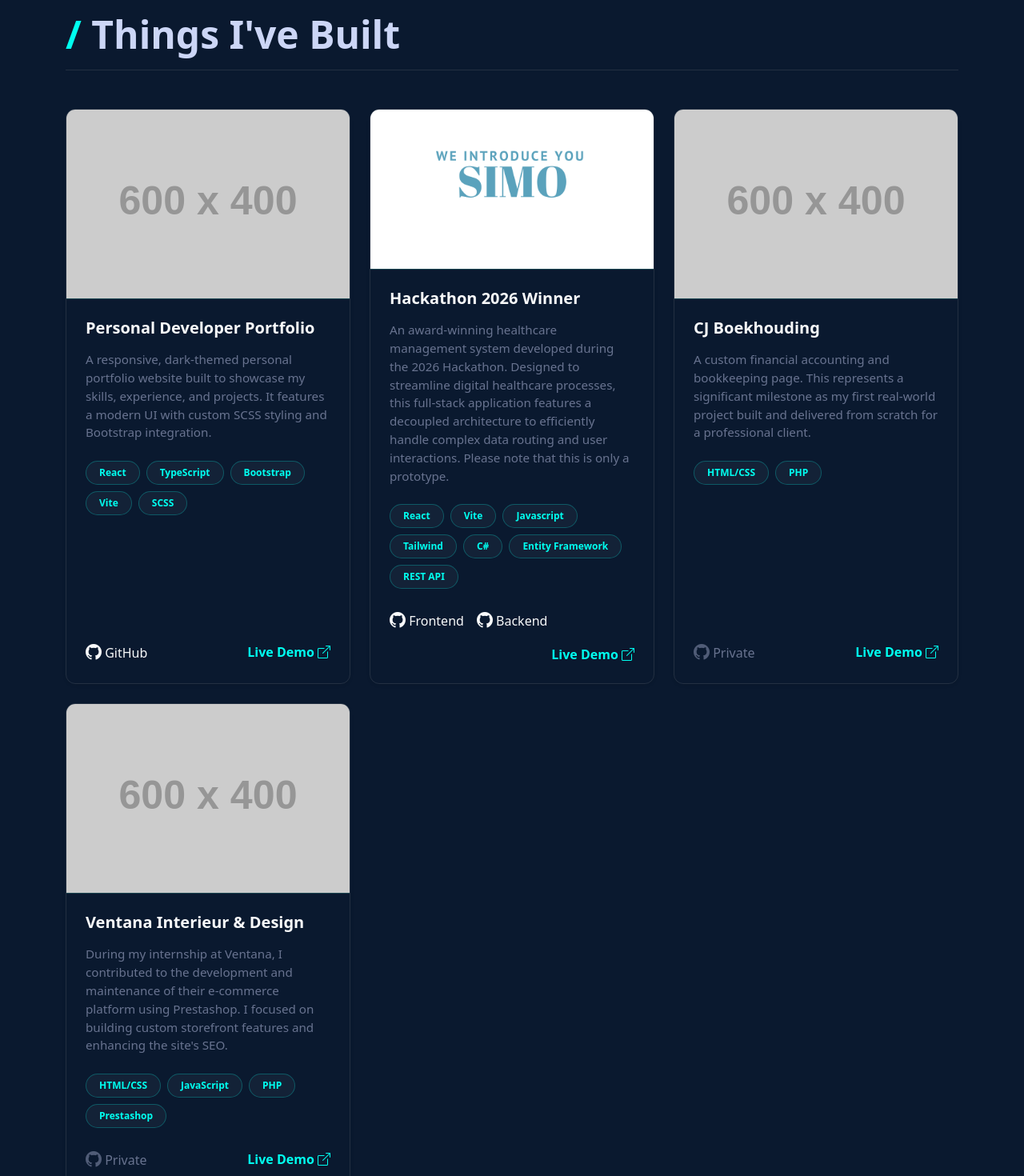
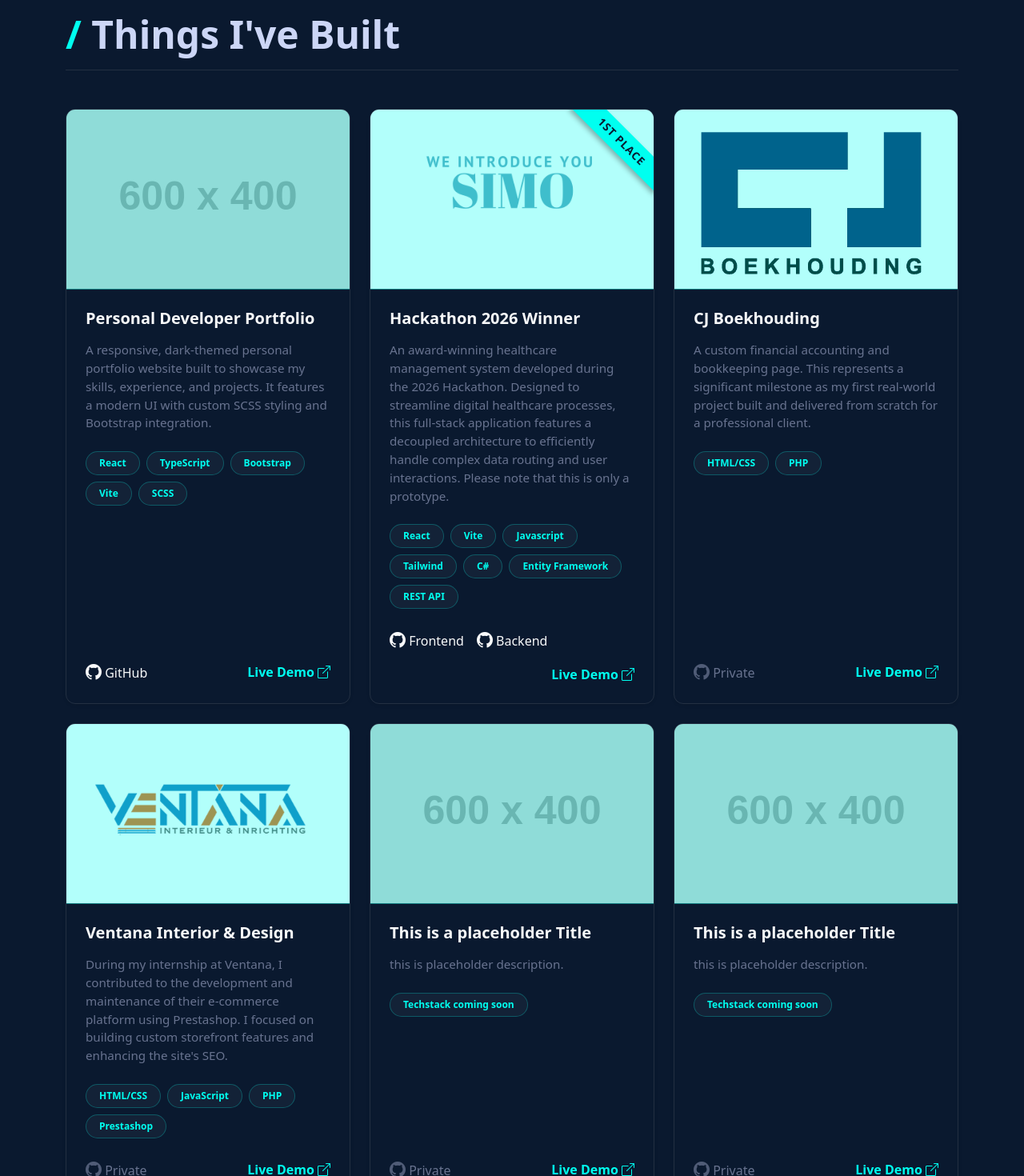
Before and after one commit to cg0744/portfolio, a React (Vite) app: page / in a window 1280 px wide. Shown: the part 2600-4070 px from the top of the page at 80% size. Built offline with nearby package versions, Linux system fonts and the light colour scheme.

Commit message:
added images for boekhouding and ventana

```diff
--- a/src/components/Projects.tsx
+++ b/src/components/Projects.tsx
@@ -22,14 +22,15 @@ export default function Projects() {
         { label: "Frontend", url: "https://github.com/chrisG074/hackathon-zorg-systeem-frontend" },
         { label: "Backend", url: "https://github.com/chrisG074/hackathon-zorg-systeem-backend" }
       ],
-      liveLink: "https://hackathon-zorg-systeem-frontend.vercel.app"
+      liveLink: "https://hackathon-zorg-systeem-frontend.vercel.app",
+      ribbon: "1st Place" // Added ribbon property here
     },
     {
       id: 3,
       title: "CJ Boekhouding",
       description: "A custom financial accounting and bookkeeping page. This represents a significant milestone as my first real-world project built and delivered from scratch for a professional client.",
       techStack: ["HTML/CSS", "PHP"],
-      image: "https://placehold.co/600x400/112240/64ffda?text=CJ+Boekhouding",
+      image: "/projects/CJBoekhouding.png",
       githubLinks: [
         { label: "Private", url: "#" }
       ],
@@ -37,14 +38,36 @@ export default function Projects() {
     },
     {
       id: 4,
-      title: "Ventana Interieur & Design",
+      title: "Ventana Interior & Design",
       description: "During my internship at Ventana, I contributed to the development and maintenance of their e-commerce platform using Prestashop. I focused on building custom storefront features and enhancing the site's SEO.",
       techStack: ["HTML/CSS", "JavaScript", "PHP", "Prestashop"],
-      image: "https://placehold.co/600x400/112240/64ffda?text=Ventana+Interieur",
+      image: "/projects/Ventana.png",
       githubLinks: [
         { label: "Private", url: "#" }
       ],
       liveLink: "https://www.ventanastore.nl"
+    },
+    {
+      id: 5,
+      title: "This is a placeholder Title",
+      description: "this is placeholder description.",
+      techStack: ["Techstack coming soon"],
+      image: "https://placehold.co/600x400/112240/64ffda?text=Coming+soon",
+      githubLinks: [
+        { label: "Private", url: "#" }
+      ],
+      liveLink: "#"
+    },
+    {
+      id: 6,
+      title: "This is a placeholder Title",
+      description: "this is placeholder description.",
+      techStack: ["Techstack coming soon"],
+      image: "https://placehold.co/600x400/112240/64ffda?text=Coming+soon",
+      githubLinks: [
+        { label: "Private", url: "#" }
+      ],
+      liveLink: "#"
     }
   ];
 
@@ -66,9 +89,48 @@ export default function Projects() {
         <div className="row g-4">
           {portfolioProjects.map((project) => (
             <div key={project.id} className="col-md-6 col-lg-4">
-              {/* Dark Mode Card Styling */}
-              <div className="card h-100 bg-transparent border border-secondary border-opacity-25 shadow-sm" style={{ borderRadius: '12px', overflow: 'hidden' }}>
-                <img src={project.image} className="card-img-top" alt={project.title} style={{ borderBottom: '1px solid rgba(100, 255, 218, 0.2)' }} />
+              {/* Dark Mode Card Styling - Added project-card and position-relative here */}
+              <div className="card project-card position-relative h-100 bg-transparent border border-secondary border-opacity-25 shadow-sm" style={{ borderRadius: '12px', overflow: 'hidden' }}>
+
+                {/* Conditionally render the ribbon if it exists */}
+                {project.ribbon && (
+                  <div
+                    style={{
+                      position: 'absolute',
+                      top: '25px',
+                      right: '-35px',
+                      width: '150px',
+                      background: '#00FFF0', // Primary color
+                      color: '#0a192f', // Background color for text contrast
+                      padding: '5px 0',
+                      fontWeight: '900',
+                      fontSize: '0.85rem',
+                      textTransform: 'uppercase',
+                      letterSpacing: '1px',
+                      textAlign: 'center',
+                      transform: 'rotate(45deg)',
+                      boxShadow: '0 4px 6px rgba(0,0,0,0.3)', // Drop shadow for depth
+                      zIndex: 10,
+                    }}
+                  >
+                    {project.ribbon}
+                  </div>
+                )}
+
+                {/* Image Container with Overlay */}
+                <div className="position-relative">
+                  <div className="project-overlay"></div>
+                  <img
+                    src={project.image}
+                    className="card-img-top w-100"
+                    alt={project.title}
+                    style={{
+                      borderBottom: '1px solid rgba(100, 255, 218, 0.2)',
+                      height: '225px',
+                      objectFit: 'cover'
+                    }}
+                  />
+                </div>
 
                 <div className="card-body d-flex flex-column p-4">
                   <h5 className="card-title fw-bold text-light mb-3">{project.title}</h5>
@@ -88,7 +150,6 @@ export default function Projects() {
                   {/* Links*/}
                   <div className="mt-auto d-flex flex-wrap gap-3 align-items-center">
                     {project.githubLinks.map((link, idx) => (
-                      // Conditionally render a disabled span OR a clickable link
                       link.label.includes("Private") ? (
                         <span key={idx} className="text-muted text-decoration-none text-nowrap pe-none" style={{ userSelect: 'none' }}>
                           <i className="bi bi-github fs-5 opacity-75"></i> {link.label}
@@ -100,7 +161,7 @@ export default function Projects() {
                       )
                     ))}
 
-                    {/* Live Demo button: scrolls to top if "#", opens new tab if real URL */}
+                    {/* Live Demo button */}
                     <a
                       href={project.liveLink}
                       target={project.liveLink !== "#" ? "_blank" : undefined}
--- a/src/custom.scss
+++ b/src/custom.scss
@@ -33,3 +33,23 @@ $headings-color: #ccd6f6; // Bright, crisp white/blue for headers
     border-radius: 0 0 1rem 1rem;
   }
 }
+
+// Project Card Hover Overlay
+.project-card {
+  .project-overlay {
+    position: absolute;
+    top: 0;
+    left: 0;
+    width: 100%;
+    height: 100%;
+    background-color: rgba($primary, 0.3); // Primary color with 30% opacity
+    transition: opacity 0.3s ease-in-out;
+    z-index: 5;
+    pointer-events: none; // Ensures the overlay doesn't block mouse clicks
+  }
+
+  // Fades the overlay away when hovering anywhere on the card
+  &:hover .project-overlay {
+    opacity: 0;
+  }
+}
```
Also changed, not shown: public/projects/CJBoekhouding.png (added), public/projects/Ventana.png (added).
